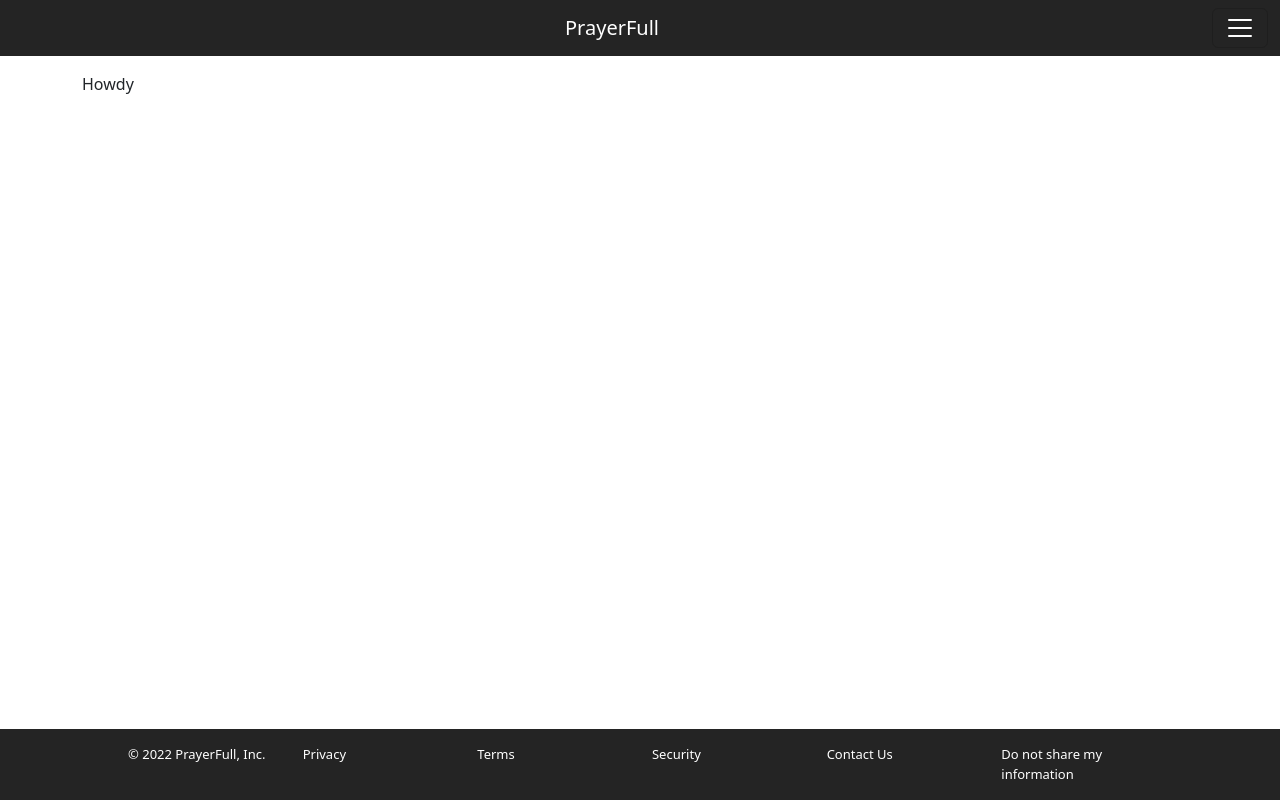
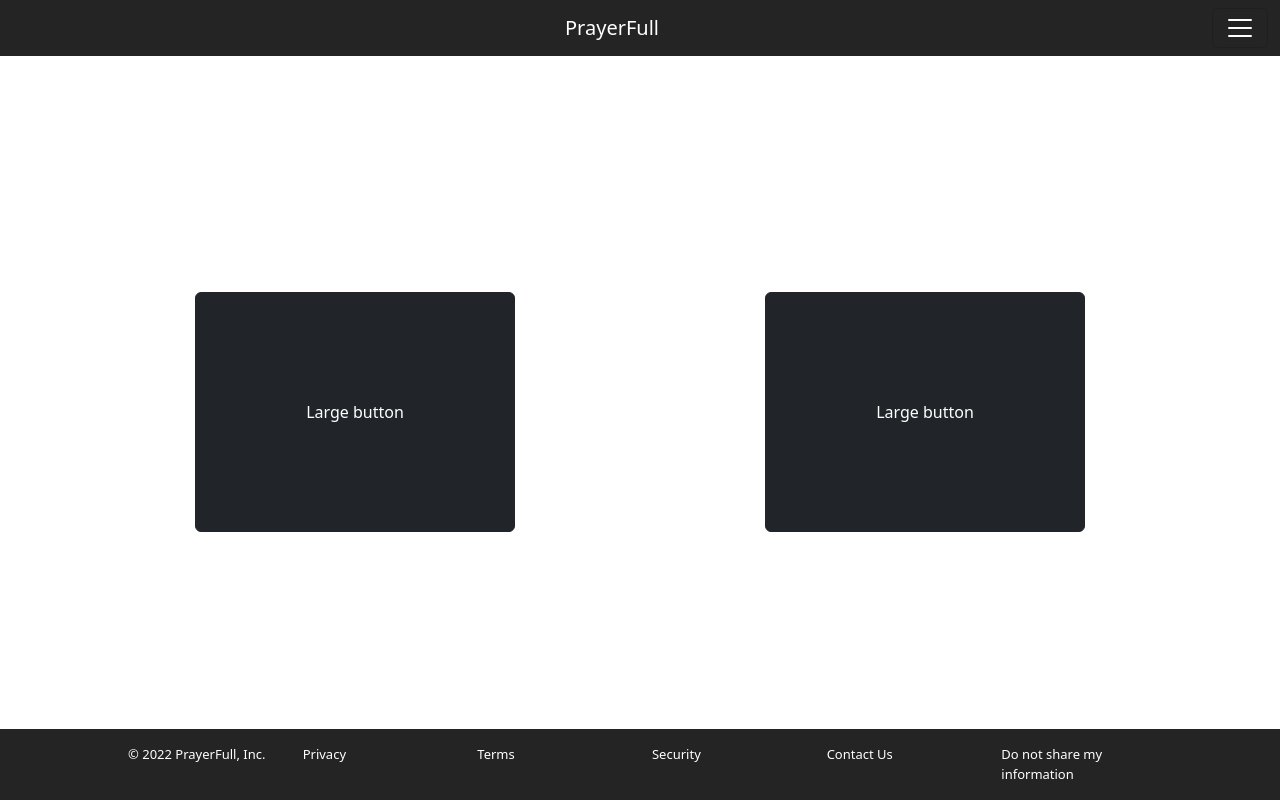
Before and after one commit to JohnArochaDev/PrayerFull, a React (Vite) app: page / in a window 1280 px wide. Built offline with nearby package versions, Linux system fonts and the light colour scheme.

Commit message:
added new buttons and styling

```diff
--- a/src/PrayerPage/PrayerPage.css
+++ b/src/PrayerPage/PrayerPage.css
@@ -0,0 +1,15 @@
+.column {
+    display: flex;
+    justify-content: center;
+}
+
+.rowe {
+    display: flex;
+    align-items: center;
+    height: 85vh;
+}
+
+.bttn {
+    height: 30vh;
+    width: 40vh;
+}
--- a/src/PrayerPage/PrayerPage.jsx
+++ b/src/PrayerPage/PrayerPage.jsx
@@ -1,15 +1,21 @@
-import { Container, Row, Col } from "react-bootstrap";
+import { Container, Row, Col, Button } from "react-bootstrap";
+import './PrayerPage.css'
 
 export default function PrayerPage() {
 
     return (
         <>
             <Container>
-                <Row>
-                    <Col>
-                        <p>
-                            Howdy
-                        </p>
+                <Row className="rowe" >
+                    <Col className="column" >
+                        <Button variant="dark" className="bttn" >
+                            Large button
+                        </Button>
+                    </Col>
+                    <Col className="column" >
+                        <Button variant="dark" className="bttn" >
+                            Large button
+                        </Button>
                     </Col>
                 </Row>
             </Container>
```
